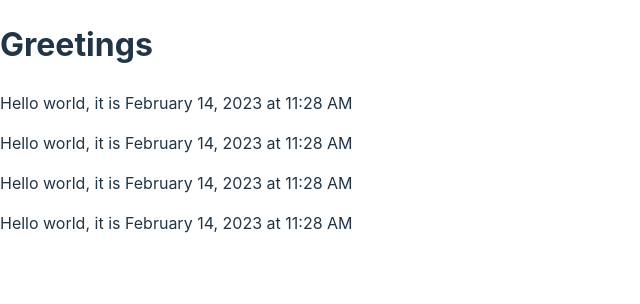
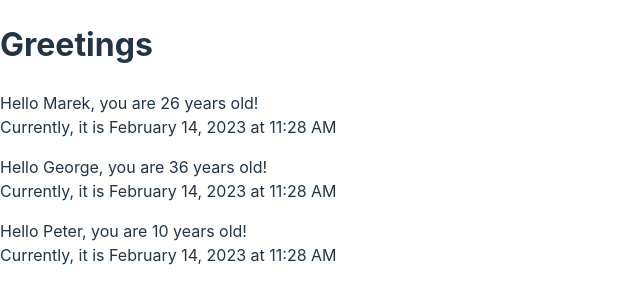
Before and after one commit to zelinka-marek/fullstack-part1, a React (Vite) app: page / in a window 1280 px wide. Shown: the top 304 px of the page, without its empty margins (0-640 px from the left). Built offline with nearby package versions, Linux system fonts and the light colour scheme.

Commit message:
intro to props

```diff
--- a/src/App.jsx
+++ b/src/App.jsx
@@ -3,24 +3,34 @@ const dateFormatter = new Intl.DateTimeFormat("en", {
   dateStyle: "long",
 });
 
-function Hello() {
+function Hello(props) {
+  const { name, age } = props;
   const now = new Date();
 
   return (
-    <div>
-      <p>Hello world, it is {dateFormatter.format(now)}</p>
+    <div style={{ marginTop: 16, marginBottom: 16 }}>
+      <p style={{ margin: 0 }}>
+        Hello {name}, you are {age} years old!
+      </p>
+      <p style={{ margin: 0 }}>
+        Currently, it is <time dateTime={now}>{dateFormatter.format(now)}</time>
+      </p>
     </div>
   );
 }
 
 export function App() {
+  const person3 = {
+    name: "Peter",
+    age: 10,
+  };
+
   return (
     <div>
       <h1>Greetings</h1>
-      <Hello />
-      <Hello />
-      <Hello />
-      <Hello />
+      <Hello name="Marek" age={26} />
+      <Hello name="George" age={26 + 10} />
+      <Hello name={person3.name} age={person3.age} />
     </div>
   );
 }
```
